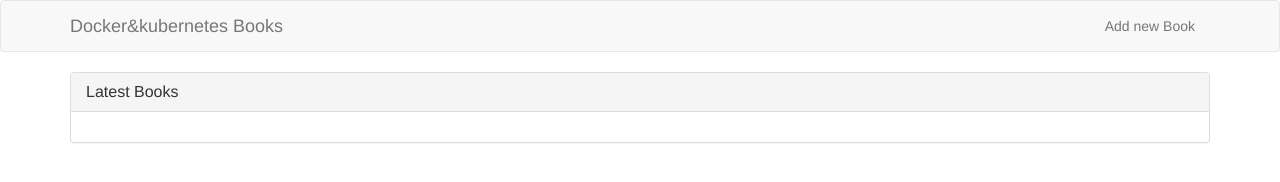
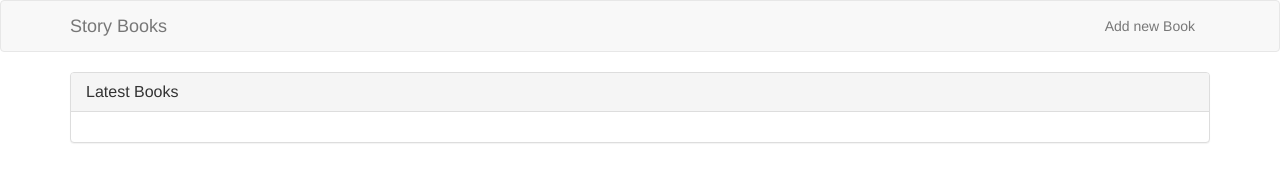
Before and after one commit to BalipalliGayathri/MeanCurd, a website with bundled scripts: page client/index.html in a window 1280 px wide. Built offline with nearby package versions, Linux system fonts and the light colour scheme; files whose address does not match are found by name.

Commit message:
Update index.html

```diff
--- a/client/index.html
+++ b/client/index.html
@@ -14,7 +14,7 @@
             <span class="icon-bar"></span>
             <span class="icon-bar"></span>
           </button>
-          <a class="navbar-brand" href="#">Docker&kubernetes Books</a>
+          <a class="navbar-brand" href="#">Story Books</a>
         </div>
         <div id="navbar" class="collapse navbar-collapse">
           <ul class="nav navbar-nav navbar-right">
```
